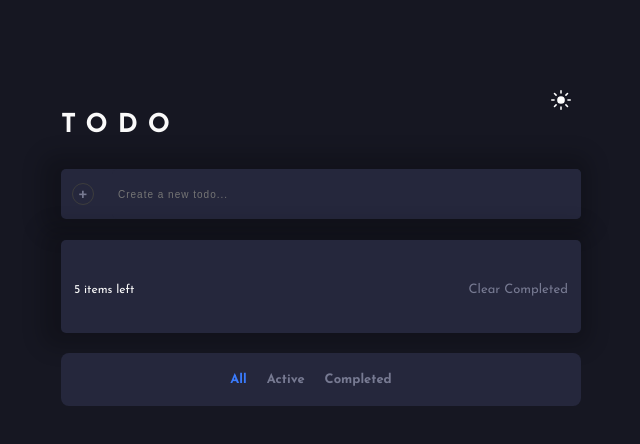
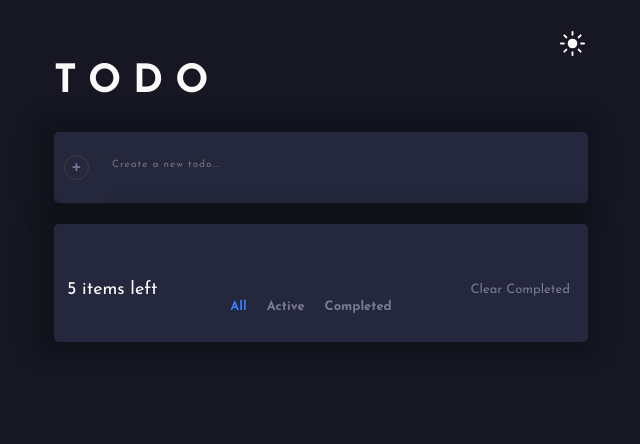
Before and after one commit to SwamiTheDev/todo-app, a plain HTML site: page index.html in a window 1280 px wide. Shown: the whole page, without its empty margins (319-959 px from the left). Drawn offline with Linux system fonts and the light colour scheme.

Commit message:
Add the responsive desgin

```diff
--- a/style.css
+++ b/style.css
@@ -350,3 +350,97 @@ html {
   .clear:hover {
     color: var(--btn-hover-color);
   }
+
+
+@media screen and (min-width: 950px) {
+    body {
+      font-size: 1.8rem;
+    }
+
+    .header {
+      min-height: 31vh;
+    }
+
+    main {
+      width: 100%;
+      height: max-content;
+      bottom: 22rem;
+      padding: 0.3rem;
+      height: 3rem;
+    }
+
+    .content_title {
+      font-size: 3.9rem !important;
+      letter-spacing: 12px !important;
+    }
+
+    .theme-switch {
+      height: 3.3rem;
+      width: 2.8rem;
+    }
+
+    .icon {
+      width: 2.5rem;
+      height: 2.5rem;
+    }
+
+    .addTodo input {
+      margin-top: 2.05rem;
+      height: 5rem;
+      padding-bottom: 2.5rem !important;
+      font-family: 'Josefin Sans', sans-serif;
+    }
+
+    input::placeholder {
+      position: absolute;
+    }
+
+    .plusSign {
+      font-size: 2.1rem;
+    }
+
+    .drag_text {
+      margin-bottom: 4rem;
+      font-size: 2rem;
+    }
+
+    .custom_checkbox {
+      width: 2.5rem;
+      height: 2.5rem;
+    }
+
+    .delete {
+      width: 1.5rem;
+      height: 1.5rem;
+    }
+
+    .buttons {
+      margin-top: -7rem;
+      background: 0;
+    }
+
+    .addTodo input {
+      font-size: 1.8rem;
+    }
+
+    .buttons button {
+      margin-right: 2rem;
+      font-weight: 700;
+    }
+
+    .btn {
+      z-index: 100;
+    }
+
+    .clear {
+      z-index: 1000;
+      padding: 0.5rem;
+    }
+
+    .drag_text {
+      margin-bottom: 1.8rem;
+      font-size: 1.4rem;
+    }
+
+
+  }
```
